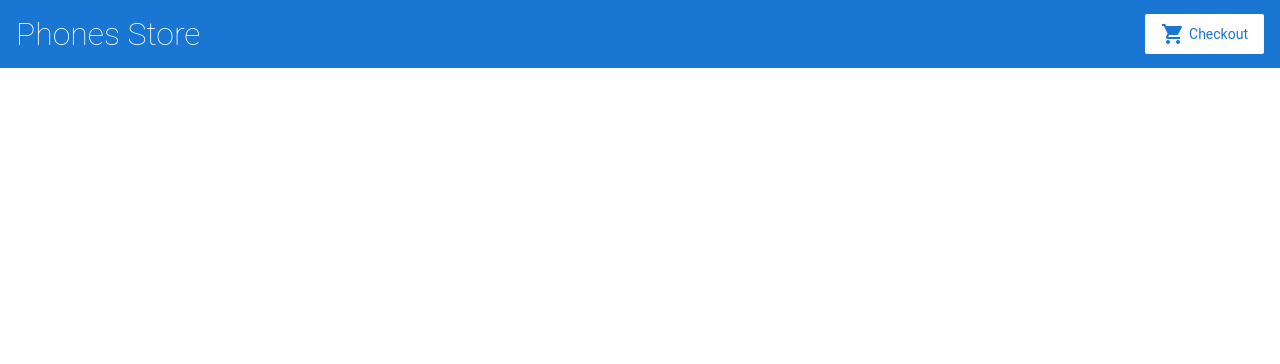
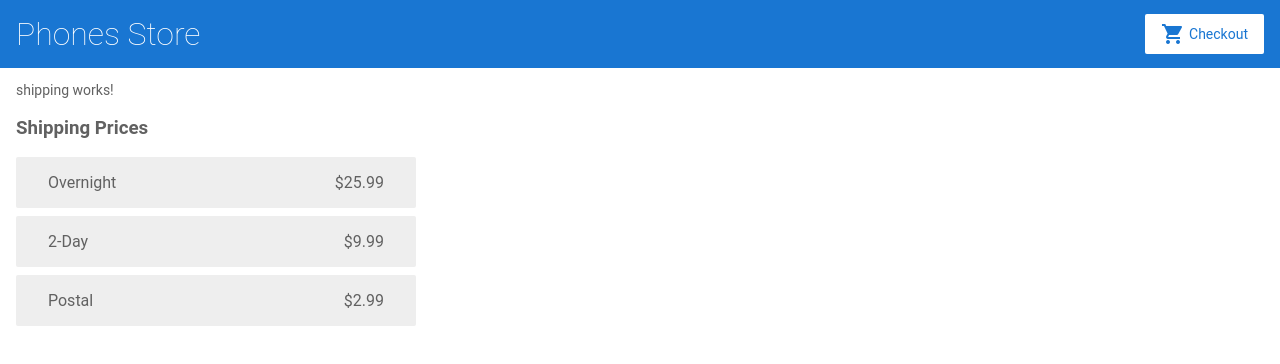
Before and after one commit to danitessaro/angular-e7evks-h2egyc, an Angular app: page /shipping in a window 1280 px wide. Before the commit this address led to /. Shown: the top 364 px of the page. Built offline with nearby package versions, Linux system fonts and the light colour scheme.

Commit message:
2 files modified, 3 added

```diff
--- a/src/app/app.module.ts
+++ b/src/app/app.module.ts
@@ -8,15 +8,19 @@
 import { ProductAlertsComponent } from './product-alerts/product-alerts.component';
 import { CartComponent } from './cart/cart.component';
 import { ProductDetailsComponent } from './product-details/product-details.component';
+import { HttpClientModule } from '@angular/common/http';
+import { ShippingComponent } from './shipping/shipping.component';
 
 @NgModule({
   imports: [
     BrowserModule,
+    HttpClientModule,
     ReactiveFormsModule,
     RouterModule.forRoot([
       { path: '', component: ProductListComponent },
       { path: 'products/:productId', component: ProductDetailsComponent },
       { path: 'cart', component: CartComponent },
+      { path: 'shipping', component: ShippingComponent },
     ]),
   ],
   declarations: [
@@ -26,6 +30,7 @@
     ProductAlertsComponent,
     ProductDetailsComponent,
     CartComponent,
+    ShippingComponent,
   ],
   bootstrap: [AppComponent],
 })
--- a/src/app/cart.service.ts
+++ b/src/app/cart.service.ts
@@ -1,4 +1,5 @@
 import { Injectable } from '@angular/core';
+import { HttpClient } from '@angular/common/http';
 import { Product } from './products';
 
 @Injectable({
@@ -20,5 +21,10 @@
     return this.items;
   }
 
-  constructor() {}
+  getShippingPrices() {
+    return this.http.get<{ type: string; price: number }[]>(
+      '/assets/shipping.json'
+    );
+  }
+  constructor(private http: HttpClient) {}
 }
--- /dev/null
+++ b/src/app/shipping/shipping.component.html
@@ -0,0 +1,8 @@
+<p>shipping works!</p>
+
+<h3>Shipping Prices</h3>
+
+<div class="shipping-item" *ngFor="let shipping of shippingCosts | async">
+  <span>{{ shipping.type }}</span>
+  <span>{{ shipping.price | currency }}</span>
+</div>
--- /dev/null
+++ b/src/app/shipping/shipping.component.ts
@@ -0,0 +1,14 @@
+import { Component, OnInit } from '@angular/core';
+import { CartService } from '../cart.service';
+
+@Component({
+  selector: 'app-shipping',
+  templateUrl: './shipping.component.html',
+  styleUrls: ['./shipping.component.css'],
+})
+export class ShippingComponent implements OnInit {
+  shippingCosts = this.cartService.getShippingPrices();
+  constructor(private cartService: CartService) {}
+
+  ngOnInit() {}
+}
```
Also changed, not shown: src/app/shipping/shipping.component.css (added).
